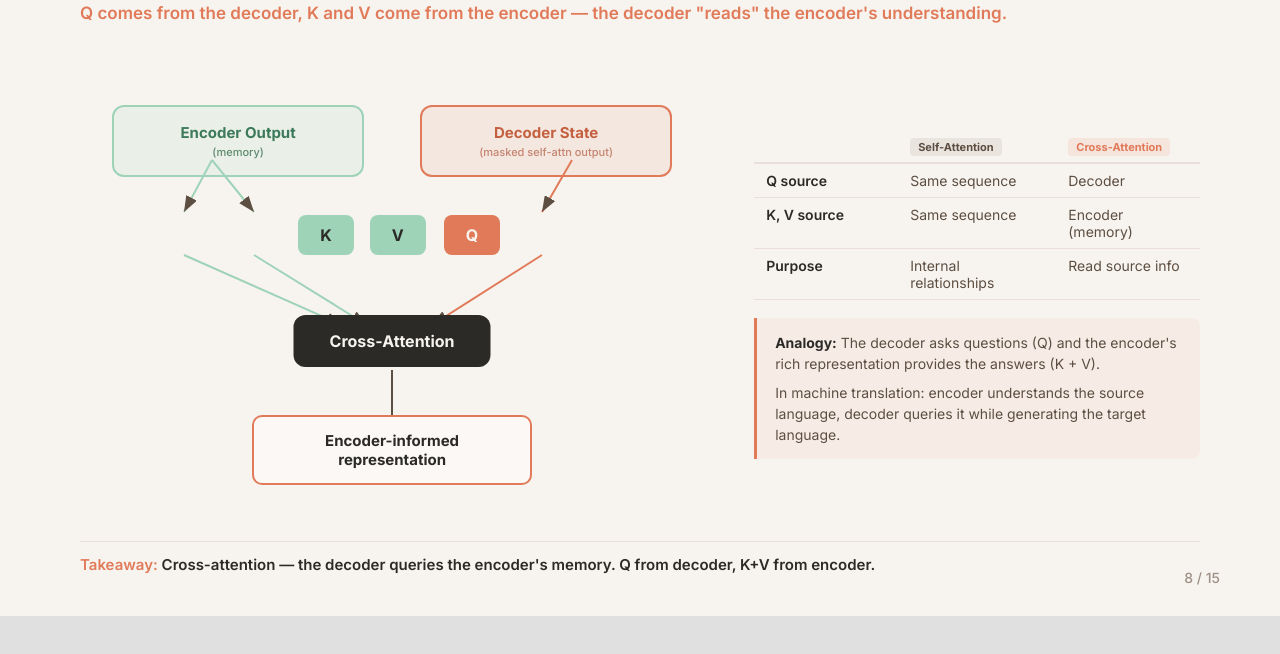
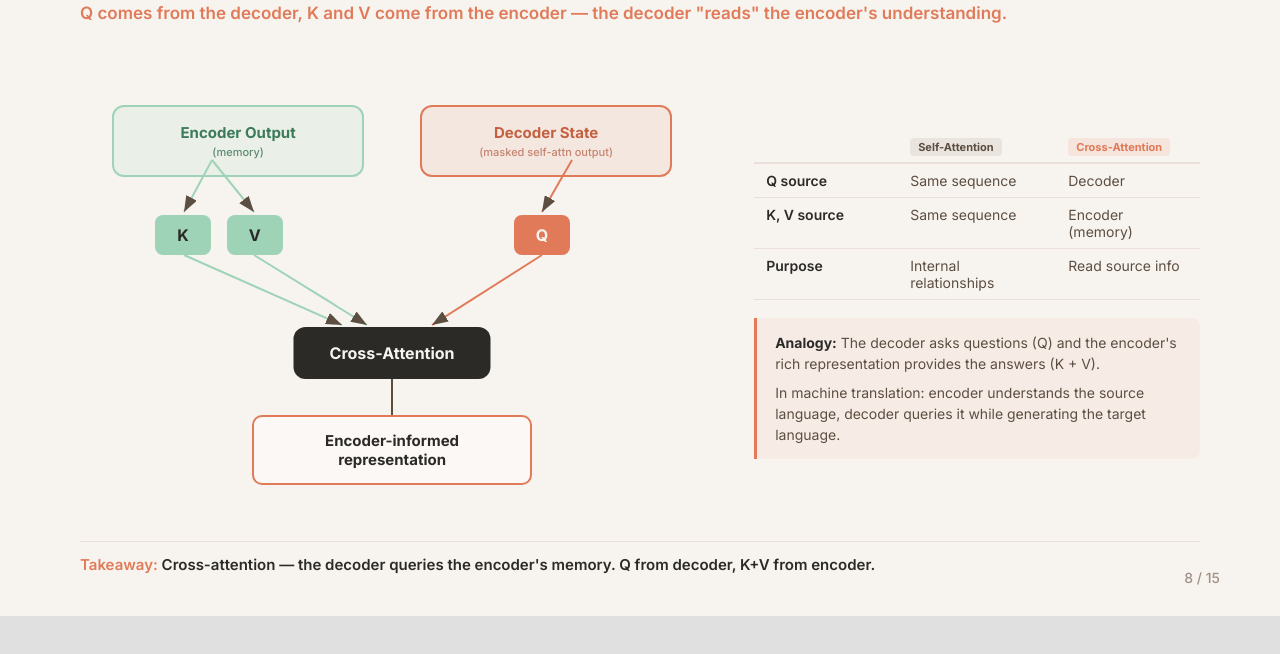
Before and after one commit to iuiaoin/deck-transformer, a plain HTML site: page presentation/slides/slide8.html in a window 1280 px wide. Shown: the part 144-798 px from the top of the page. Drawn offline with Linux system fonts and the light colour scheme.

Commit message:
misc: update the styles

```diff
--- a/presentation/slides/slide8.html
+++ b/presentation/slides/slide8.html
@@ -62,8 +62,8 @@
       position: absolute; display: flex; gap: 16px; justify-content: center;
       width: 100%;
     }
-    .qkv-row.kv { top: 130px; left: -30px; }
-    .qkv-row.q { top: 130px; right: -80px; left: auto; }
+    .qkv-row.kv { top: 130px; left: -173px; }
+    .qkv-row.q { top: 130px; right: -150px; left: auto; }
     .qkv-box {
       padding: 10px 22px; border-radius: 8px; font-size: 16px;
       font-weight: 700; text-align: center;
@@ -74,7 +74,7 @@
     /* Attention block */
     .attn-block {
       position: absolute; left: 50%; transform: translateX(-50%);
-      top: 230px; background: #2B2A27; color: #F7F4EF;
+      top: 242px; background: #2B2A27; color: #F7F4EF;
       padding: 16px 36px; border-radius: 12px; font-size: 16px;
       font-weight: 700; text-align: center; white-space: nowrap;
     }
```
